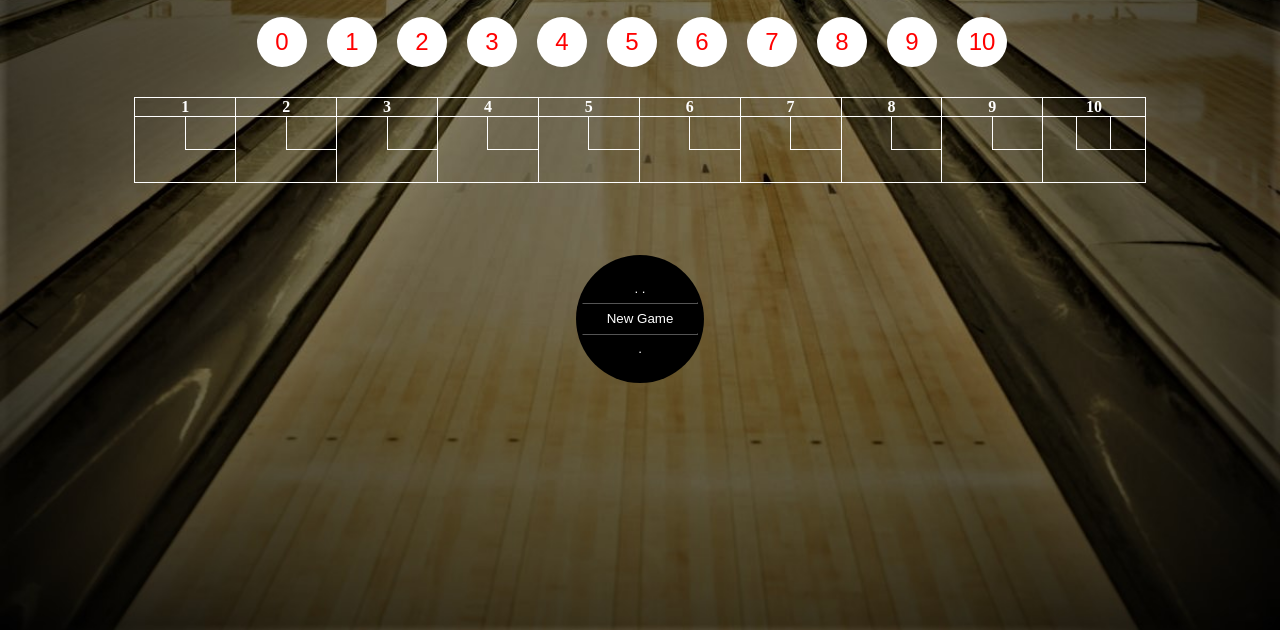
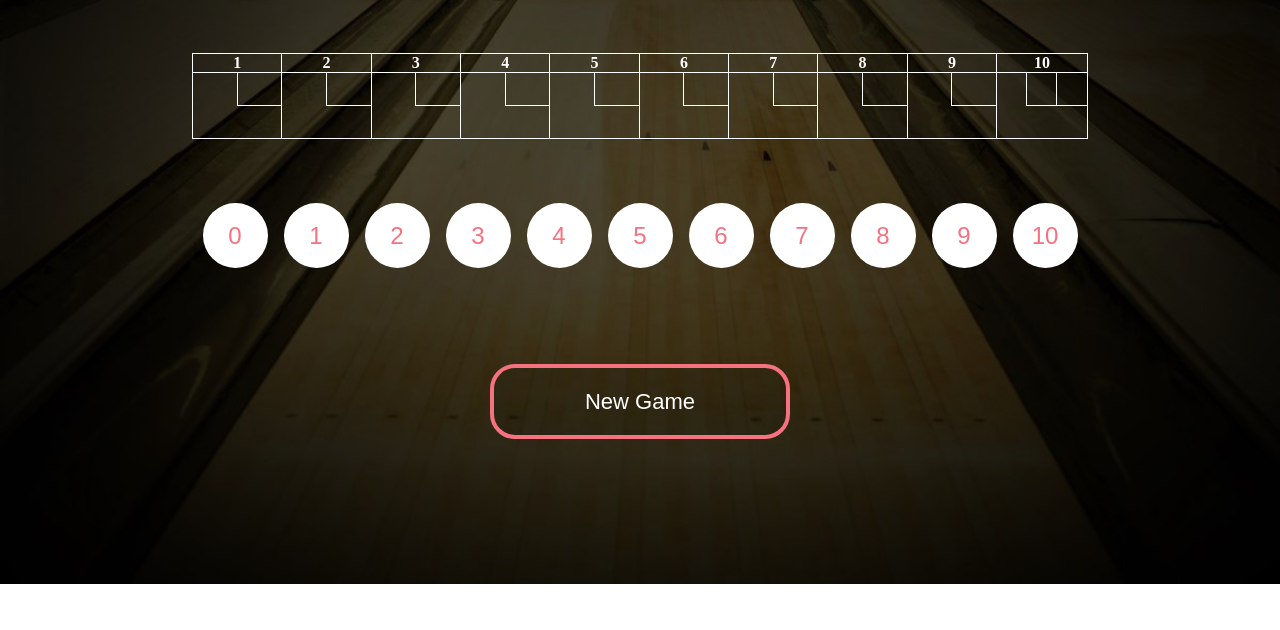
Before and after one commit to Spencer30/bowling-calculator, a plain HTML site: page index.html in a window 1280 px wide. Shown: the part 216-846 px from the top of the page. After the commit the page ends 800 px from the top, so only its background shows below. Drawn offline with Linux system fonts and the light colour scheme.

Commit message:
redoing the css, now resppnsive and with better styling

```diff
--- a/index.html
+++ b/index.html
@@ -9,33 +9,13 @@
     <title>Bowling Score</title>
   </head>
   <body>
-    <div class="container">
-      <div class="row">
-        <div class="col-lg-12">
+    <div style="background-color: rgba(0, 0, 0, .98)" >
+    <div class="App">
+        <div class="title">
           <h1>Welcome to the Bowling Score Calculator</h1>
-        </div>
-      </div>
     </div>
-    <div class="container pins">
-      <div class="row">
-        <div class="col-lg-12 pinsBtn">
-          <button class="button" id="Zero" value="0">0</button>
-          <button class="button" id="One" value="1">1</button>
-          <button class="button" id="Two">2</button>
-          <button class="button" id="Three">3</button>
-          <button class="button" id="Four">4</button>
-          <button class="button" id="Five">5</button>
-          <button class="button" id="Six">6</button>
-          <button class="button" id="Seven">7</button>
-          <button class="button" id="Eight">8</button>
-          <button class="button" id="Nine">9</button>
-          <button class="button" id="Ten">10</button>
-        </div>
-      </div>
-    </div>
-    <div class="container scoreSheet">
-      <div class="row">
-        <div class="col-lg-12">
+    <div class="scoresheetContainer">
+        <div class="col-lg-12 scoresheet">
           <table id="myTable">
             <tbody>
               <tr>
@@ -95,16 +75,28 @@
               </tr>
             </tbody>
           </table>
-        </div>
-      </div>
+  </div>
+    </div>
+    <div class="col-lg-12 pins">
+      <button class="pin" id="Zero" value="0">0</button>
+      <button class="pin" id="One" value="1">1</button>
+      <button class="pin" id="Two">2</button>
+      <button class="pin" id="Three">3</button>
+      <button class="pin" id="Four">4</button>
+      <button class="pin" id="Five">5</button>
+      <button class="pin" id="Six">6</button>
+      <button class="pin" id="Seven">7</button>
+      <button class="pin" id="Eight">8</button>
+      <button class="pin" id="Nine">9</button>
+      <button class="pin" id="Ten">10</button>
+    </div>
+    <div class="ballContainer">
       <button onclick="newGame()" class="new-game">
-        . .
-        <hr class="newGameBall" />
-        New Game
-        <hr class="newGameBall" />
-        .
+New Game
       </button>
     </div>
+  </div>
+</div>
     <script src="index.js"></script>
   </body>
 </html>
--- a/styles.css
+++ b/styles.css
@@ -1,15 +1,29 @@
-body {
-    background-image: url("lane2.jpg");
+body{
+    margin: 0;
+    padding: 0;
+}
+.App {
+    background-image: url("lane3.jpg");
+    background-color: rgba(0, 0, 0, .9);
     height: 100vh;
-    min-height: 500px;
+    width: 100vw;
     background-size: cover;
     background-position: center;
     background-repeat: no-repeat;
-
+    overflow: hidden;
 }
 
+
+.title {
+    display: flex;
+    justify-content: center;
+    padding: 1rem;
+    margin: 1rem;
+}
+
+
 h1 {
-    color: lightseagreen;
+    color:  #F67280 ;
     text-align: center;
     font-size: 3.5rem;
     font-family: Verdana, Geneva, Tahoma, sans-serif;
@@ -17,7 +31,7 @@ h1 {
 
 table {
     border: 1px solid white;
-    width: 80%;
+    width: 100%;
     height: 30px;
     border-spacing: 0;
     text-align: center;
@@ -47,25 +61,38 @@ th {
     margin: 0;
 }
 
-.button {
+.pin {
     border-radius: 50%;
-    color: red;
+    color:  #F67280 ;
     background-color: white;
     border: none;
-    height: 50px;
-    width: 50px;
-    margin-right: 1rem;
+    height: 65px;
+    width: 65px;
+    margin-left: .5rem;
+    margin-right: .5rem;
     font-size: 1.5rem;
+    margin-bottom: 1.5rem;
 }
 
 .pins {
-    margin-top: 65px;
-    margin-bottom: 30px;
-    text-align: center;
+    display: flex;
+    justify-content: center;
+    flex-wrap: wrap;
+    width:  100%;
+
 }
 
-.scoreSheet {
+.scoresheetContainer {
+    width: 100%;
+    display: flex;
+    justify-content: center;
+}
+.scoresheet {
     text-align: center;
+    display:flex;
+    justify-content: center;
+    width: 70%;
+    margin-bottom: 4rem;
 }
 
 .border-right {
@@ -74,15 +101,69 @@ th {
 
 .new-game {
     margin-top: 4.5rem;
-    background-color: black;
+    background-color: rgba(0, 0, 0, .1);
     color: white;
-    width: 8rem;
-    height: 8rem;
-    border: none;
-    border-radius: 50%;
+    width: 300px;
+    height: 75px;
+    border: #F67280  4px solid;
+    border-radius: 25px;
+    font-size: 22px;
 
 }
 
 .newGameBall {
     border-color: black;
 }
+
+.ballContainer {
+    width: 100;
+    display: flex;
+    justify-content: center;
+
+}
+
+@media only screen
+  and (min-width: 319px)
+  and (max-width: 450px) {
+    h1 {
+        font-size: 18px;
+    }
+
+    .pin {
+        width: 35px;
+        height: 35px;
+        margin-bottom: 1rem;
+        font-size: 18px;
+    }
+    .scoresheet {
+        width: 95%;
+    }
+    .new-game {
+        width: 200px;
+        height: 55px;
+        font-size: 13px;
+    }
+
+  }
+
+  @media only screen
+  and (min-width: 451px)
+  and (max-width: 1079px) {
+    .pin {
+        width: 50px;
+        height: 50px;
+    }
+
+    .scoresheet {
+        width: 90%;
+    }
+    h1{
+        font-size: 30px;
+    }
+    .new-game {
+        width: 225px;
+        height: 65px;
+        font-size: 18px;
+    }
+
+  }
```
Also changed, not shown: lane3.jpg (added).
